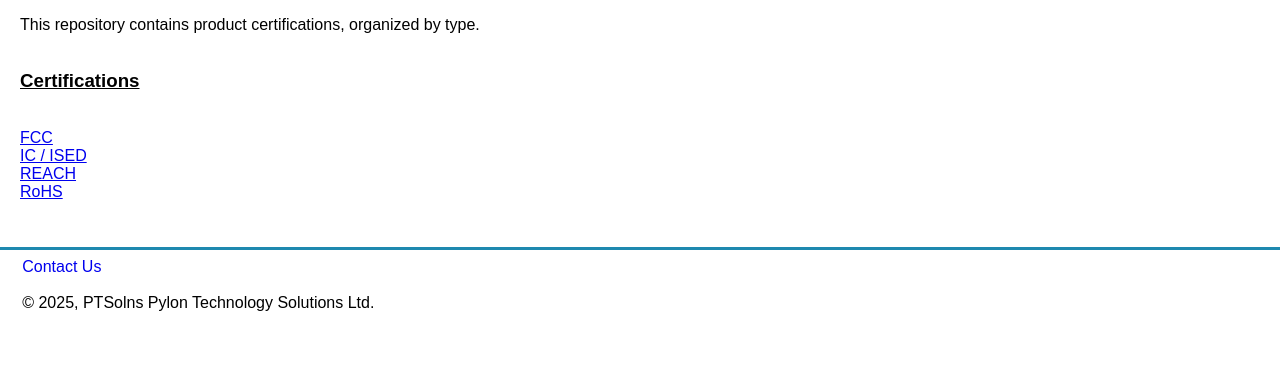
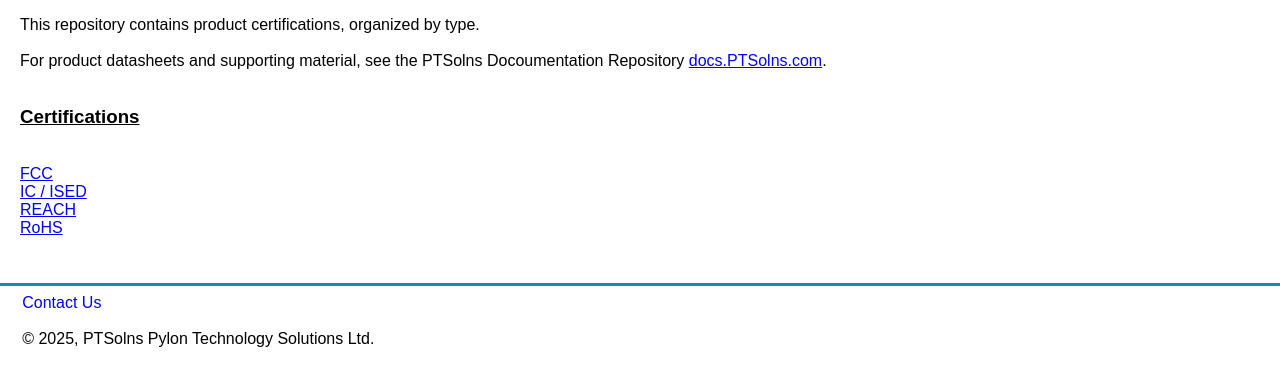
Before and after one commit to PTSolns/cert, a plain HTML site: page index.html in a window 1280 px wide. Shown: the part 238-624 px from the top of the page. Drawn offline with Linux system fonts and the light colour scheme.

Commit message:
added links to docs

```diff
--- a/index.html
+++ b/index.html
@@ -81,6 +81,9 @@ body {
 	This repository contains product certifications, organized by type.
     <br>
 	<br>
+	For product datasheets and supporting material, see the PTSolns Docoumentation Repository <a target="_blank" rel="noopener noreferrer" href="https://docs.PTSolns.com">docs.PTSolns.com</a>.
+    <br>
+	<br>
     <h3><u>Certifications</u></h3>
 
     <br>
```
Also changed, not shown: 1 other file.
